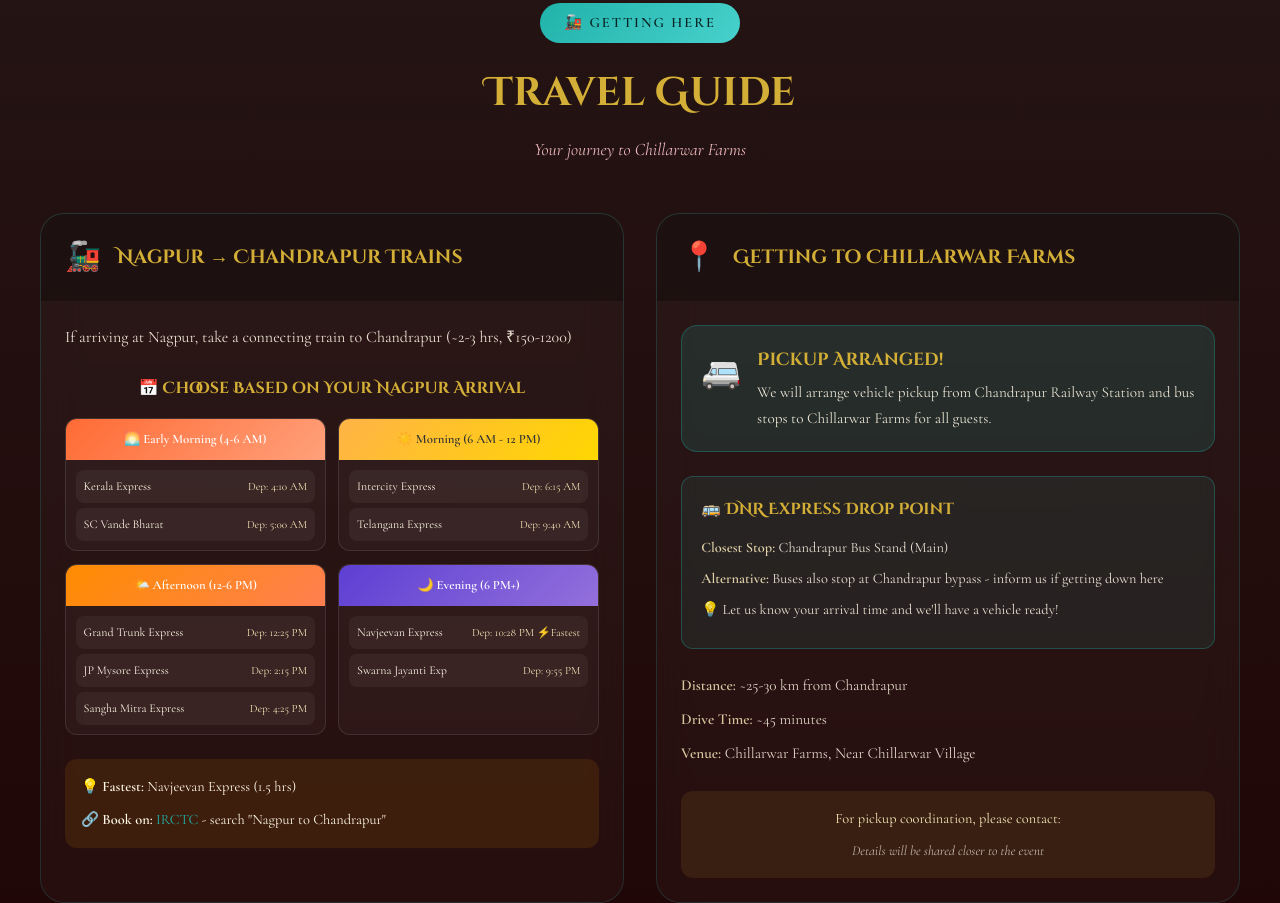
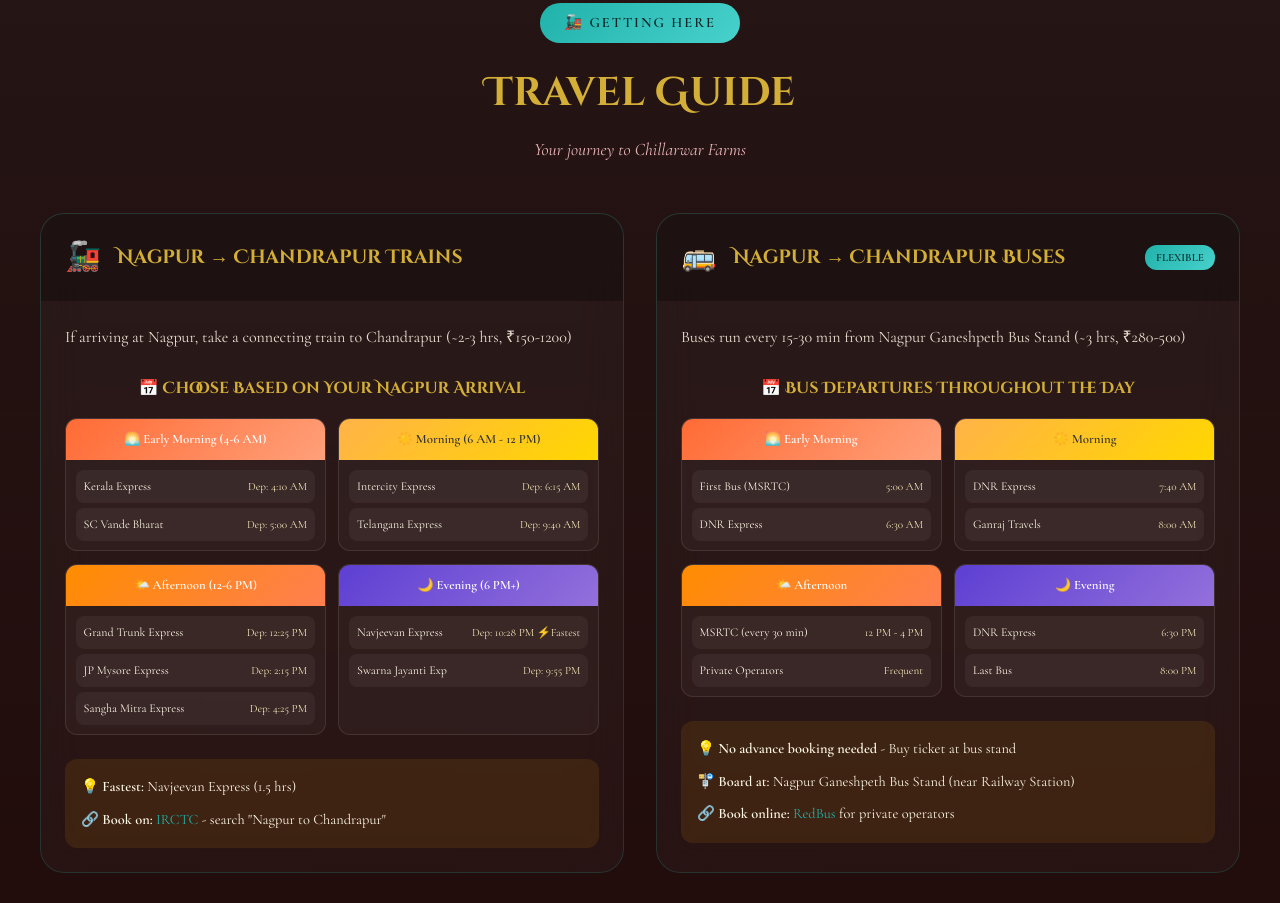
Before and after one commit to AkshayAD/wedding, a plain HTML site: page index.html in a window 1280 px wide. Shown: the part 2926-3829 px from the top of the page. Drawn offline with nearby package versions, Linux system fonts and the light colour scheme.

Commit message:
Add bus schedule card with time-based departures from Nagpur

```diff
--- a/index.html
+++ b/index.html
@@ -265,6 +265,91 @@
                             <p>💡 <strong>Fastest:</strong> Navjeevan Express (1.5 hrs)</p>
                             <p>🔗 <strong>Book on:</strong> <a href="https://www.irctc.co.in" target="_blank"
                                     class="booking-link">IRCTC</a> - search "Nagpur to Chandrapur"</p>
+                        </div>
+                    </div>
+                </div>
+            </div>
+
+            <!-- Bus Schedule Card -->
+            <div class="info-card travel-card reveal">
+                <div class="card-glow travel-glow"></div>
+                <div class="card-inner">
+                    <div class="info-card-header">
+                        <span class="info-icon">🚌</span>
+                        <h3>Nagpur → Chandrapur Buses</h3>
+                        <span class="option-badge recommended">Flexible</span>
+                    </div>
+                    <div class="info-card-body">
+                        <p class="intro-text">Buses run every 15-30 min from Nagpur Ganeshpeth Bus Stand (~3 hrs,
+                            ₹280-500)</p>
+
+                        <div class="arrival-based-options">
+                            <h4>📅 Bus Departures Throughout the Day</h4>
+
+                            <div class="time-slot-grid">
+                                <div class="time-slot">
+                                    <div class="slot-header morning-slot">🌅 Early Morning</div>
+                                    <div class="train-list">
+                                        <div class="train-item">
+                                            <span class="train-name">First Bus (MSRTC)</span>
+                                            <span class="train-time">5:00 AM</span>
+                                        </div>
+                                        <div class="train-item">
+                                            <span class="train-name">DNR Express</span>
+                                            <span class="train-time">6:30 AM</span>
+                                        </div>
+                                    </div>
+                                </div>
+
+                                <div class="time-slot">
+                                    <div class="slot-header noon-slot">☀️ Morning</div>
+                                    <div class="train-list">
+                                        <div class="train-item">
+                                            <span class="train-name">DNR Express</span>
+                                            <span class="train-time">7:40 AM</span>
+                                        </div>
+                                        <div class="train-item">
+                                            <span class="train-name">Ganraj Travels</span>
+                                            <span class="train-time">8:00 AM</span>
+                                        </div>
+                                    </div>
+                                </div>
+
+                                <div class="time-slot">
+                                    <div class="slot-header afternoon-slot">🌤️ Afternoon</div>
+                                    <div class="train-list">
+                                        <div class="train-item">
+                                            <span class="train-name">MSRTC (every 30 min)</span>
+                                            <span class="train-time">12 PM - 4 PM</span>
+                                        </div>
+                                        <div class="train-item">
+                                            <span class="train-name">Private Operators</span>
+                                            <span class="train-time">Frequent</span>
+                                        </div>
+                                    </div>
+                                </div>
+
+                                <div class="time-slot">
+                                    <div class="slot-header evening-slot">🌙 Evening</div>
+                                    <div class="train-list">
+                                        <div class="train-item">
+                                            <span class="train-name">DNR Express</span>
+                                            <span class="train-time">6:30 PM</span>
+                                        </div>
+                                        <div class="train-item">
+                                            <span class="train-name">Last Bus</span>
+                                            <span class="train-time">8:00 PM</span>
+                                        </div>
+                                    </div>
+                                </div>
+                            </div>
+                        </div>
+
+                        <div class="booking-tips">
+                            <p>💡 <strong>No advance booking needed</strong> - Buy ticket at bus stand</p>
+                            <p>🚏 <strong>Board at:</strong> Nagpur Ganeshpeth Bus Stand (near Railway Station)</p>
+                            <p>🔗 <strong>Book online:</strong> <a href="https://www.redbus.in" target="_blank"
+                                    class="booking-link">RedBus</a> for private operators</p>
                         </div>
                     </div>
                 </div>
```
